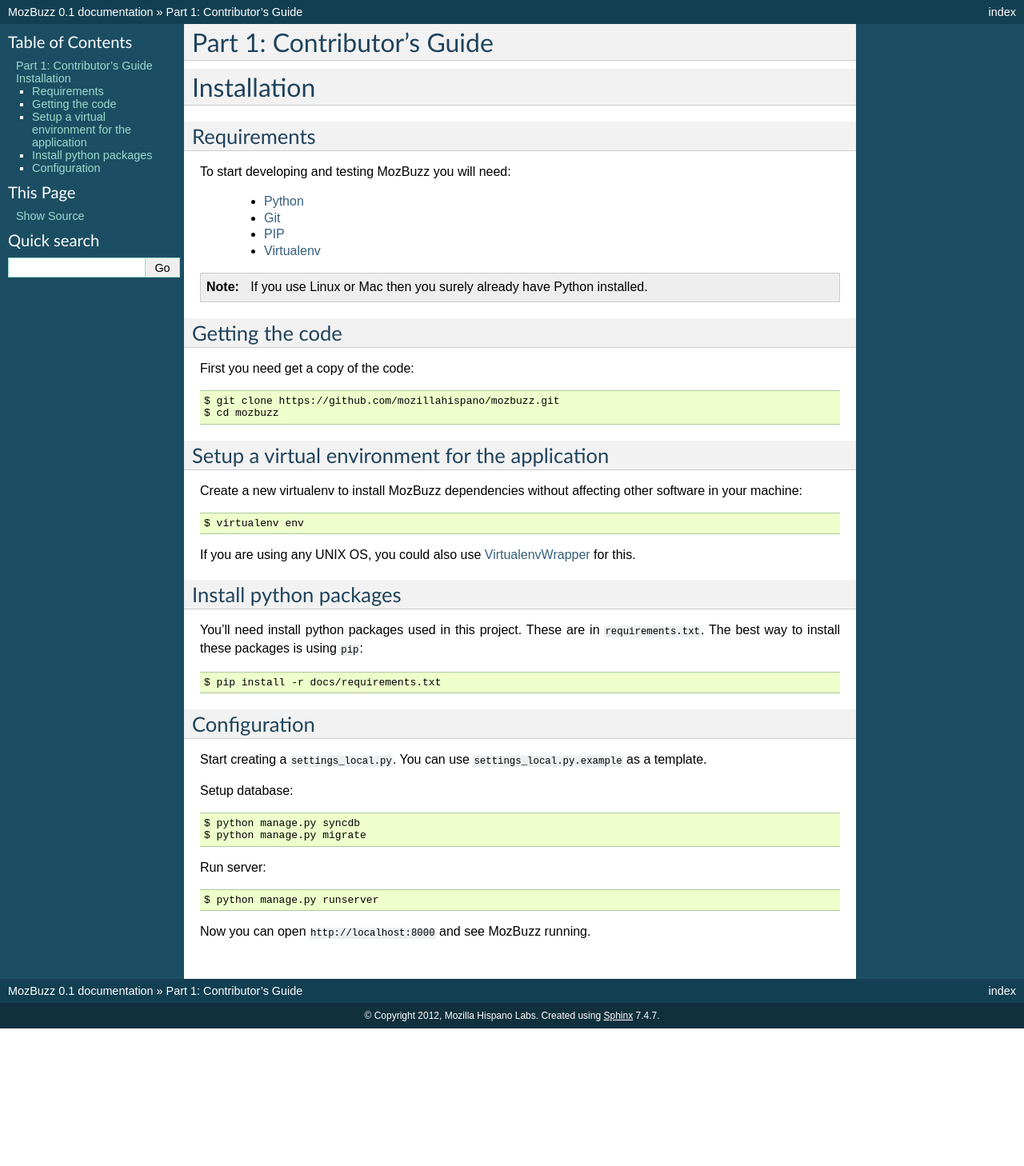
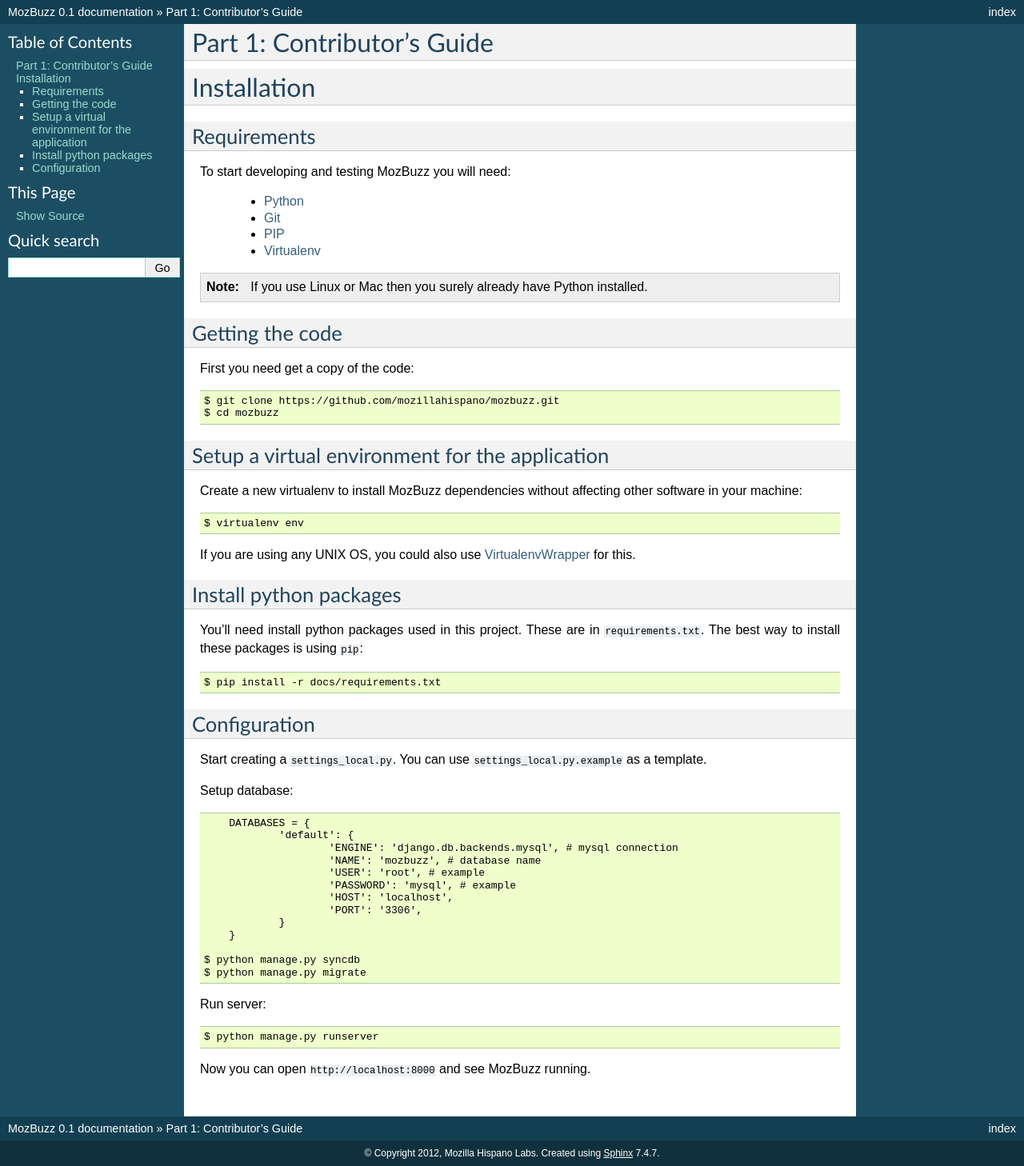
Before and after one commit to mozillahispano/mozbuzz, a Sphinx documentation site: the page built from docs/contributors/index.rst, in a window 1280 px wide. Shown: the whole page at 80% size. Built offline with Sphinx 7.4.7, drawn with Linux system fonts in a browser that asks for light colours; before the commit the page ends 1286 px from its top, so only the background shows below that.

Commit message:
modify docs/contributors/index.rst

```diff
--- a/docs/contributors/index.rst
+++ b/docs/contributors/index.rst
@@ -58,6 +58,17 @@
 
 Setup database::
 
+	DATABASES = {
+		'default': {
+			'ENGINE': 'django.db.backends.mysql', # mysql connection
+			'NAME': 'mozbuzz', # database name
+			'USER': 'root', # example
+			'PASSWORD': 'mysql', # example
+			'HOST': 'localhost',
+			'PORT': '3306',
+		}
+	}
+
     $ python manage.py syncdb
     $ python manage.py migrate
 
```
